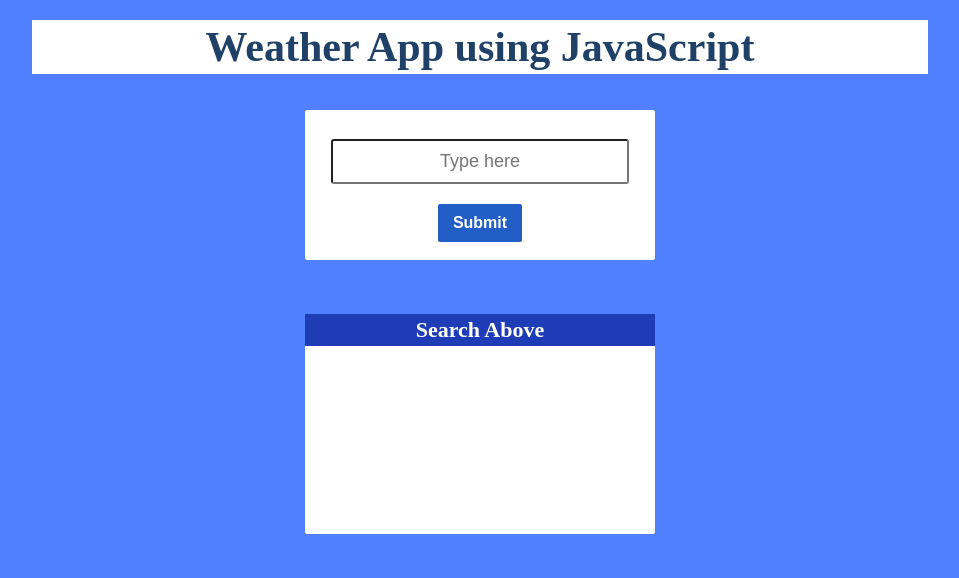
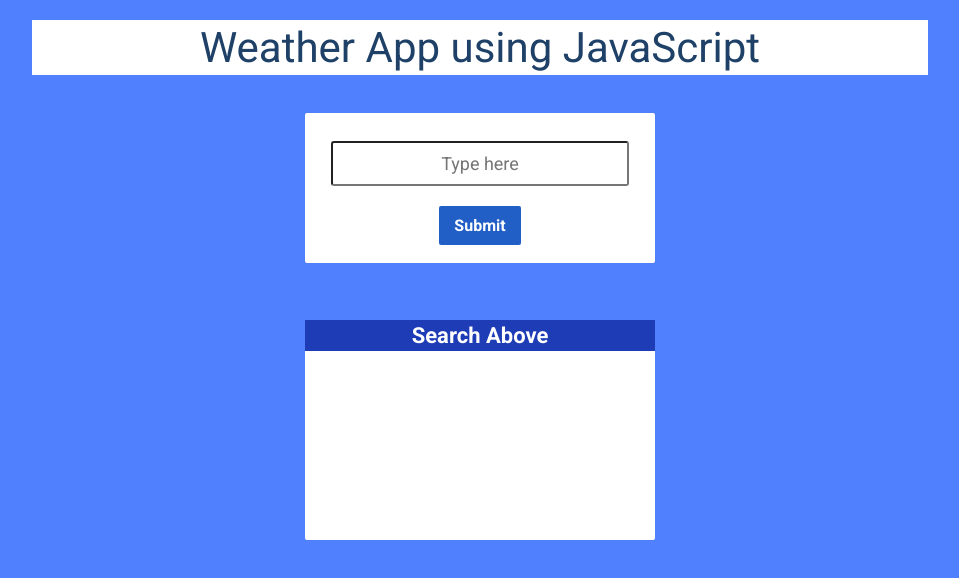
Before and after one commit to Alpha-santhosh/JS-410-04, a plain HTML site: page index.html in a window 1280 px wide. Shown: the whole page, without its empty margins (160-1119 px from the left). Drawn offline with Linux system fonts and the light colour scheme.

Commit message:
Task Completed

```diff
--- a/style.css
+++ b/style.css
@@ -1,7 +1,9 @@
+@import url('https://fonts.googleapis.com/css2?family=Roboto:wght@100;300;400;500;700&display=swap');
 *{
     margin: 0;
     padding: 0;
     box-sizing: border-box;
+    font-family: 'Roboto', sans-serif;
 }
 
 body{
@@ -30,6 +32,7 @@ h1{
     font-size: 42px;
     padding: 3px;
     color: #1F4167;
+    font-weight: 400;
 }
 
 form{
```
